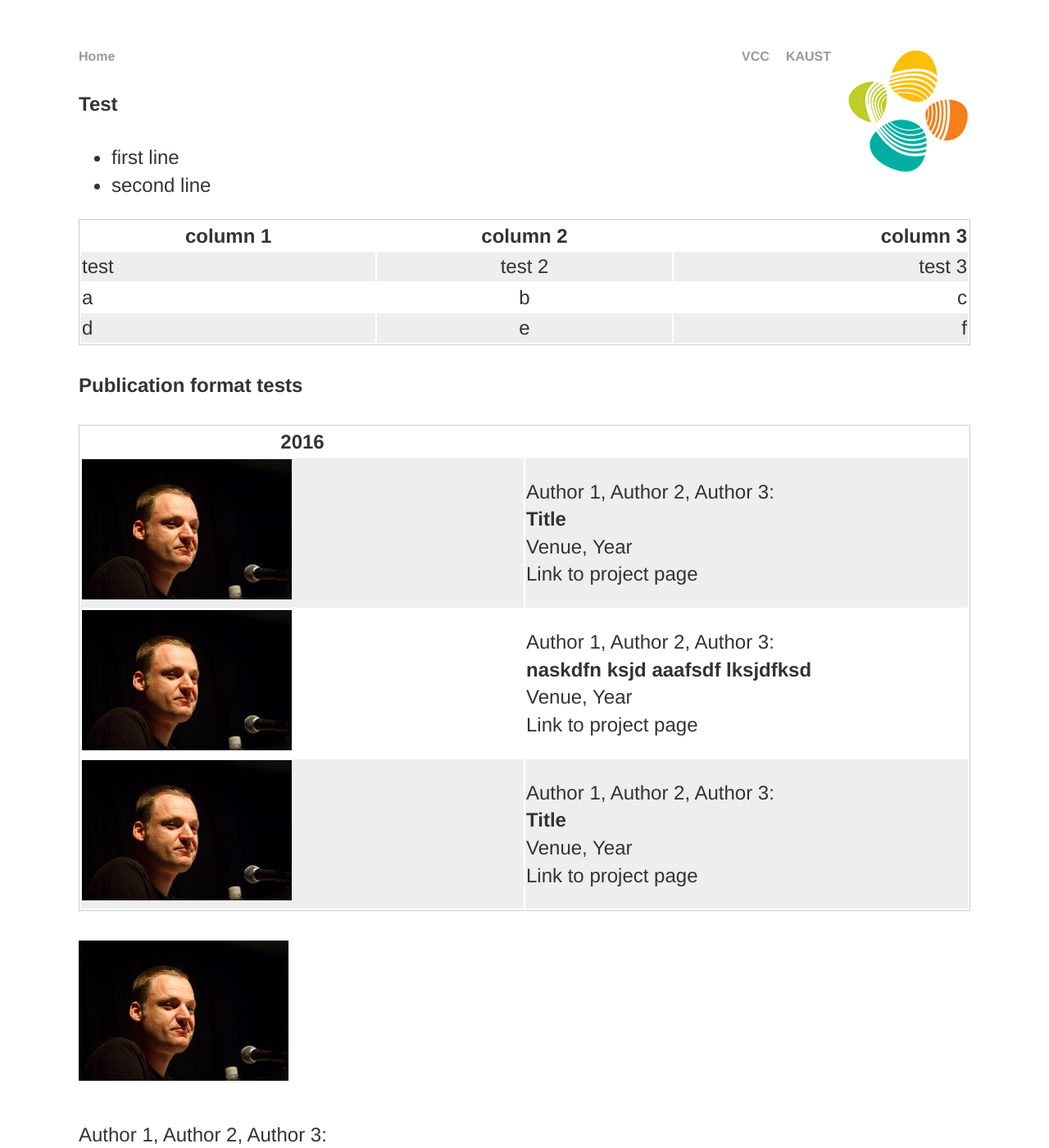
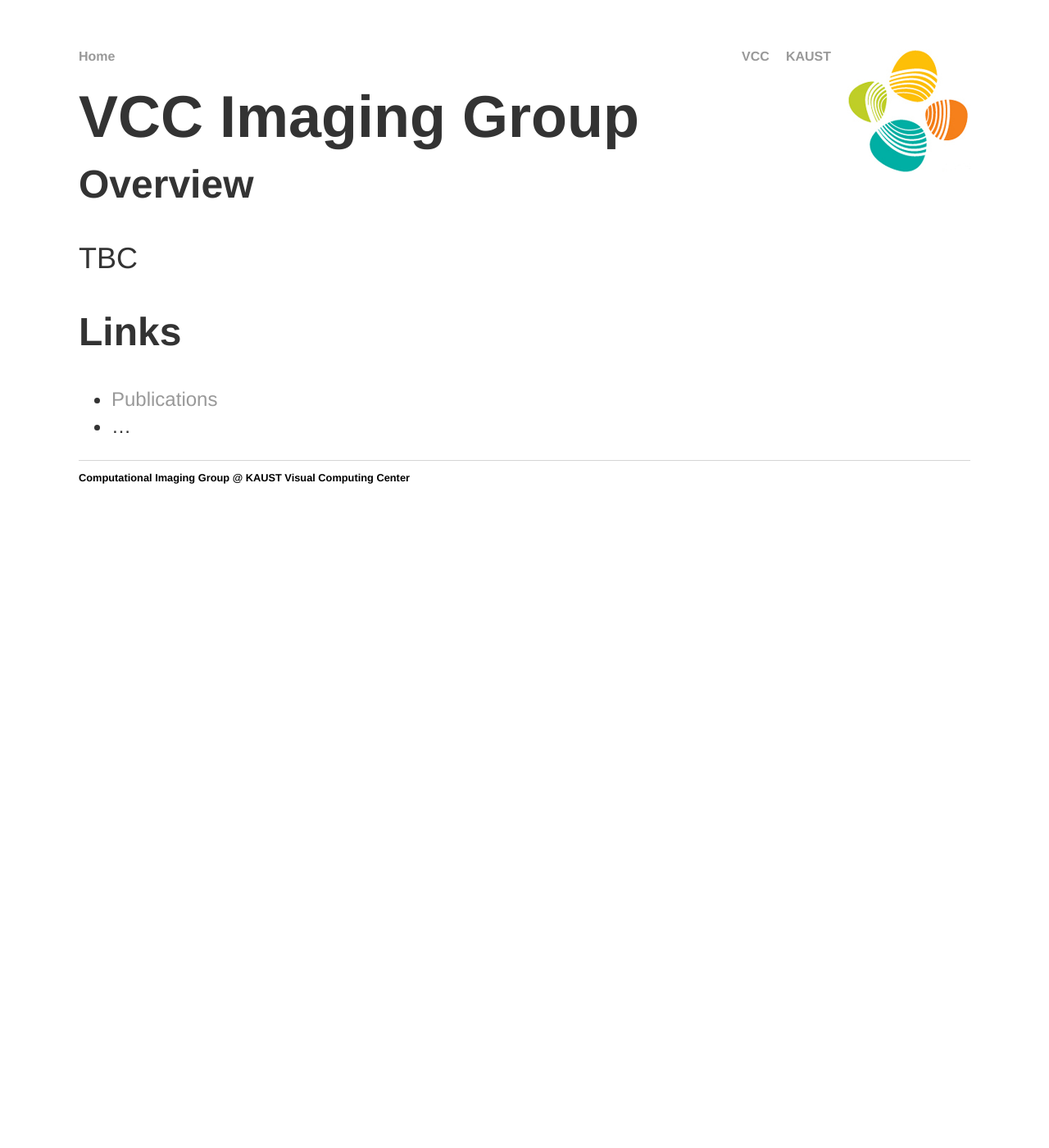
Before and after one commit to vccimaging/vccimaging.github.io, a Jekyll site: the page built from index.md, in a window 1280 px wide and 1400 px high. Shown: the whole window at 82% size. Built offline with Jekyll 4.4.1, drawn with Linux system fonts in a browser that asks for light colours; some of the changed text lies outside the part shown.

Commit message:
Update index.md

```diff
--- a/index.md
+++ b/index.md
@@ -3,30 +3,13 @@
 title: VCC Imaging Group
 ---
 
-#### Test
-- first line
-- second line
+# VCC Imaging Group
 
-column 1 | column 2 | column 3
--------- | :--------: | --------:
-test | test 2 | test 3
-a| b | c
-d | e | f
+### Overview
 
+TBC
 
-#### Publication format tests
+### Links
 
-2016 |
-------- | ------------------------------------------------------------------------------------------------------------------------------
-![wh](Images/heidrich.jpg) |  Author 1, Author 2, Author 3:<br>**Title**<br>Venue, Year<br>Link to project page
-![wh](Images/heidrich.jpg) |  Author 1, Author 2, Author 3:<br>**naskdfn ksjd aaafsdf lksjdfksd**<br>Venue, Year<br>Link to project page
-![wh](Images/heidrich.jpg) |  Author 1, Author 2, Author 3:<br>**Title**<br>Venue, Year<br>Link to project page
-
-
-![wh](Images/heidrich.jpg)
-<div>
-Author 1, Author 2, Author 3:<br>
-**Title**<br>
-Venue, Year<br>
-Link to project page
-</div>
+- [Publications](publications.html)
+- ...
```
